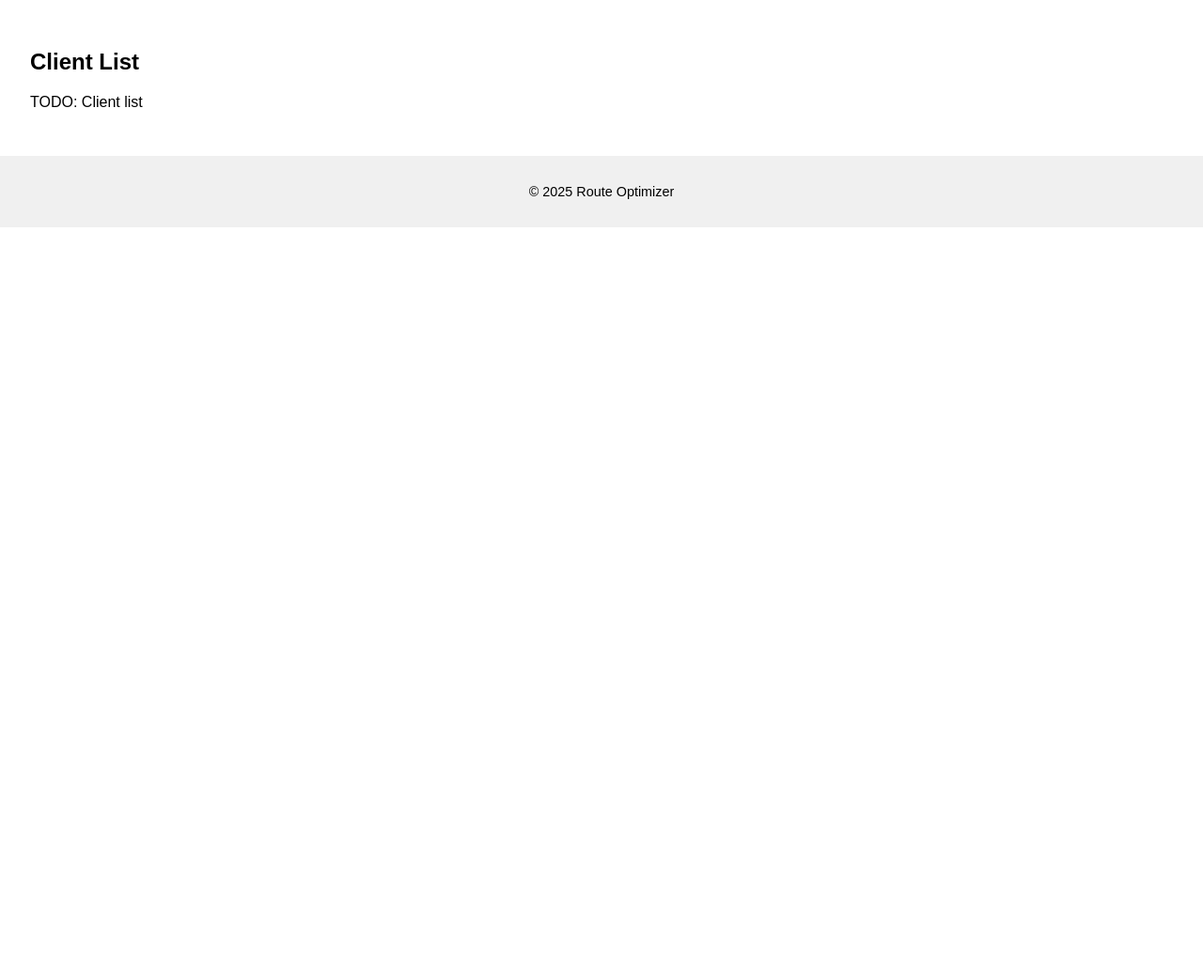
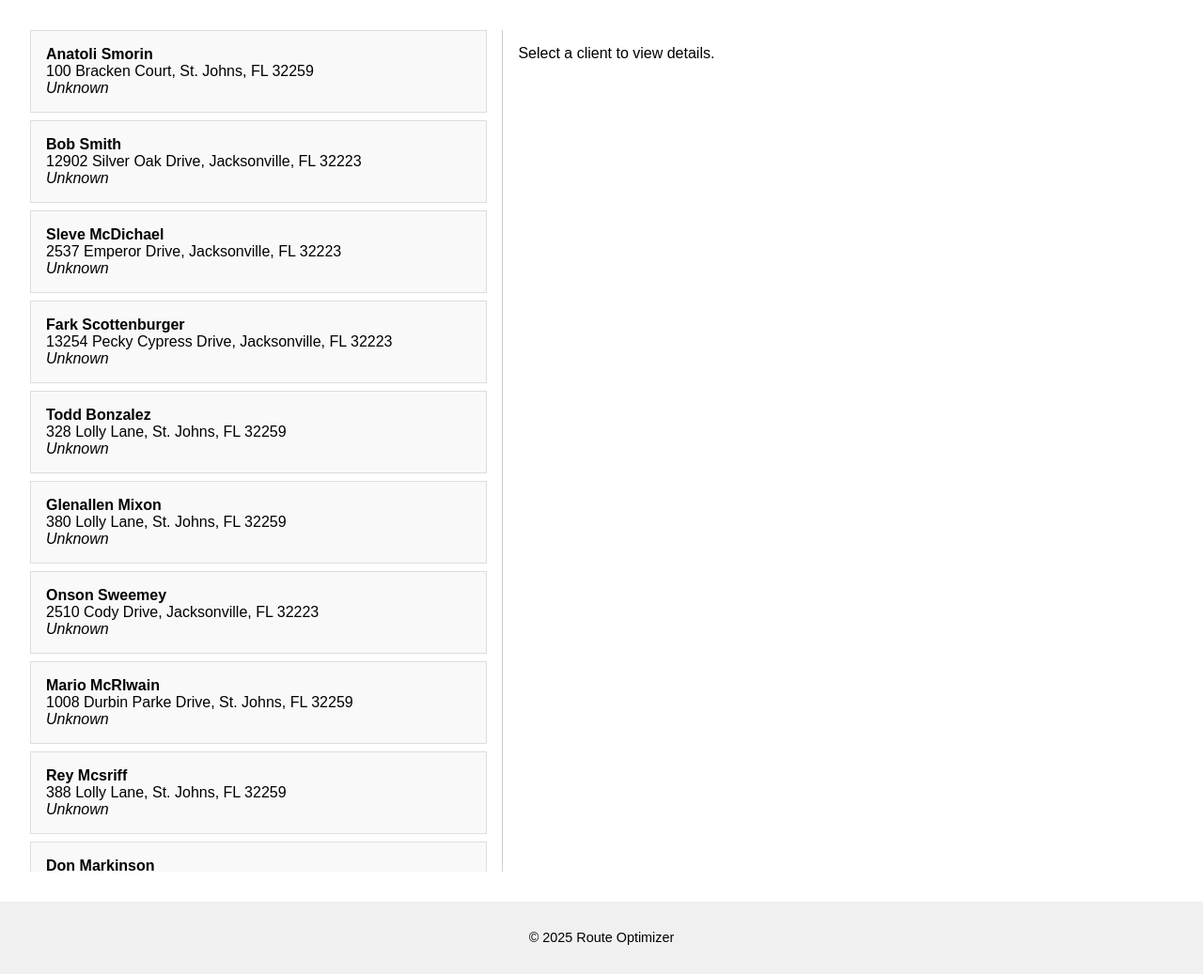
Before and after one commit to caboose1029/route-optimizer, a FastAPI app: page /clients in a window 1280 px wide. Shown: the part 130-1167 px from the top of the page at 94% size. Before the commit the page ends 372 px from the top, so only its background shows below. Run offline with FastAPI, Linux system fonts and the light colour scheme.

Commit message:
added id based client model

```diff
--- a/src/route_optimizer/data/sample_owner_operator/clients/client_001.json
+++ b/src/route_optimizer/data/sample_owner_operator/clients/00001.json
@@ -1,5 +1,6 @@
 {
-  "name": "client_001",
+  "id": "00001",
+  "name": "Bob Smith",
   "lat": 30.1567254,
   "lon": -81.6668055,
   "address": "12902 Silver Oak Drive, Jacksonville, FL 32223",
--- a/src/route_optimizer/data/sample_owner_operator/clients/client_002.json
+++ b/src/route_optimizer/data/sample_owner_operator/clients/00002.json
@@ -1,5 +1,6 @@
 {
-  "name": "client_002",
+  "id": "00002",
+  "name": "Don Markinson",
   "lat": 30.1504218,
   "lon": -81.6685774,
   "address": "13150 Rivergate Lane, Jacksonville, FL 32223",
--- a/src/route_optimizer/data/sample_owner_operator/clients/client_003.json
+++ b/src/route_optimizer/data/sample_owner_operator/clients/00003.json
@@ -1,5 +1,6 @@
 {
-  "name": "client_003",
+  "id": "00003",
+  "name": "Fark Scottenburger",
   "lat": 30.14725959999999,
   "lon": -81.66637,
   "address": "13254 Pecky Cypress Drive, Jacksonville, FL 32223",
--- a/src/route_optimizer/data/sample_owner_operator/clients/client_004.json
+++ b/src/route_optimizer/data/sample_owner_operator/clients/00004.json
@@ -1,5 +1,6 @@
 {
-  "name": "client_004",
+  "id": "00004",
+  "name": "Sleve McDichael",
   "lat": 30.1479452,
   "lon": -81.64406079999999,
   "address": "2537 Emperor Drive, Jacksonville, FL 32223",
--- a/src/route_optimizer/data/sample_owner_operator/clients/client_005.json
+++ b/src/route_optimizer/data/sample_owner_operator/clients/00005.json
@@ -1,5 +1,6 @@
 {
-  "name": "client_005",
+  "id": "00005",
+  "name": "Onson Sweemey",
   "lat": 30.1461919,
   "lon": -81.64430620000002,
   "address": "2510 Cody Drive, Jacksonville, FL 32223",
--- a/src/route_optimizer/data/sample_owner_operator/clients/client_006.json
+++ b/src/route_optimizer/data/sample_owner_operator/clients/00006.json
@@ -1,5 +1,6 @@
 {
-  "name": "client_006",
+  "id": "00006",
+  "name": "Todd Bonzalez",
   "lat": 30.1151307,
   "lon": -81.62356989999999,
   "address": "328 Lolly Lane, St. Johns, FL 32259",
--- a/src/route_optimizer/data/sample_owner_operator/clients/client_007.json
+++ b/src/route_optimizer/data/sample_owner_operator/clients/00007.json
@@ -1,5 +1,6 @@
 {
-  "name": "client_007",
+  "id": "00007",
+  "name": "Anatoli Smorin",
   "lat": 30.1137207,
   "lon": -81.62487890000001,
   "address": "100 Bracken Court, St. Johns, FL 32259",
--- a/src/route_optimizer/data/sample_owner_operator/clients/client_008.json
+++ b/src/route_optimizer/data/sample_owner_operator/clients/00008.json
@@ -1,5 +1,6 @@
 {
-  "name": "client_008",
+  "id": "00008",
+  "name": "Rey Mcsriff",
   "lat": 30.1140087,
   "lon": -81.6236076,
   "address": "388 Lolly Lane, St. Johns, FL 32259",
--- a/src/route_optimizer/data/sample_owner_operator/clients/client_009.json
+++ b/src/route_optimizer/data/sample_owner_operator/clients/00009.json
@@ -1,5 +1,6 @@
 {
-  "name": "client_009",
+  "id": "00009",
+  "name": "Glenallen Mixon",
   "lat": 30.1138157,
   "lon": -81.62397899999999,
   "address": "380 Lolly Lane, St. Johns, FL 32259",
--- a/src/route_optimizer/data/sample_owner_operator/clients/client_010.json
+++ b/src/route_optimizer/data/sample_owner_operator/clients/00010.json
@@ -1,5 +1,6 @@
 {
-  "name": "client_010",
+  "id": "00010",
+  "name": "Mario McRlwain",
   "lat": 30.1504218,
   "lon": -81.6685774,
   "address": "1008 Durbin Parke Drive, St. Johns, FL 32259",
--- a/src/route_optimizer/models/client.py
+++ b/src/route_optimizer/models/client.py
@@ -2,6 +2,7 @@ from pydantic import BaseModel
 from typing import Optional
 
 class Client(BaseModel):
+    id: str
     name: str
     lat: Optional[float]
     lon: Optional[float]
--- a/src/route_optimizer/services/client_manager.py
+++ b/src/route_optimizer/services/client_manager.py
@@ -5,9 +5,11 @@ from route_optimizer.models.client import Client
 from route_optimizer.models.company import Company
 
 class ClientManager:
+
     def __init__(self, company: Company):
         self.company = company
         self.clients_path = self.company.get_path("clients")
+
 
     def load_all_clients(self) -> List[Client]:
         clients = []
@@ -29,3 +31,15 @@ class ClientManager:
 
     def client_ids(self) -> List[str]:
         return [f.stem for f in self.clients_path.glob("*.json")]
+
+
+    def get_next_client_id(self) -> str:
+        existing_ids = [int(f.stem) for f in self.clients_path.glob("*.json") if f.stem.isdigit()]
+        next_id = max(existing_ids, default=0) + 1
+        return f"{next_id:05d}"
+
+
+    def save_client(self, client: Client):
+        file_path = self.clients_path / f"{client.id}.json"
+        with open(file_path, "w") as f:
+            json.dump(client.model_dump(), f, indent=2)
--- /dev/null
+++ b/src/route_optimizer/static/js/clients.js
@@ -0,0 +1,28 @@
+window.addEventListener("DOMContentLoaded", () => {
+    fetch("/data")  // eventually /data/{company_id}
+        .then(res => res.json())
+        .then(clients => {
+            const list = document.getElementById("client-list");
+            const detail = document.getElementById("client-detail");
+
+            clients.forEach(client => {
+                const card = document.createElement("div");
+                card.classList.add("client-card");
+                card.innerHTML = `<strong>${client.name}</strong><br>${client.address || ''}<br><em>${client.type || 'Unknown'}</em>`;
+
+                card.addEventListener("click", () => {
+                    detail.innerHTML = `
+                        <h2>${client.name}</h2>
+                        <p><strong>Address:</strong> ${client.address}</p>
+                        <p><strong>Type:</strong> ${client.type || 'N/A'}</p>
+                        <p><strong>Priority:</strong> ${client.priority || 'N/A'}</p>
+                        <p><strong>Last Mowed:</strong> ${client.days_since_last_mow || 'N/A'} days ago</p>
+                        <p><strong>Yard Size:</strong> ${client.yard_size_sqft || 'N/A'} sq ft</p>
+                        <p><strong>Income/hr:</strong> $${client.hourly_income || 'N/A'}</p>
+                    `;
+                });
+
+                list.appendChild(card);
+            });
+        });
+});
--- a/src/route_optimizer/templates/clients.html
+++ b/src/route_optimizer/templates/clients.html
@@ -1,8 +1,43 @@
 {% extends "base.html" %}
-
-{% block title %}Home - Route Optimizer{% endblock %}
+{% block title %}Clients{% endblock %}
 
 {% block content %}
-    <h2>Client List</h2>
-    <p>TODO: Client list</p>
+<div class="client-page">
+    <div class="client-list" id="client-list">
+        <!-- Cards will go here -->
+    </div>
+    <div class="client-detail" id="client-detail">
+        <p>Select a client to view details.</p>
+    </div>
+</div>
 {% endblock %}
+
+{% block head_extra %}
+<style>
+.client-page {
+    display: flex;
+    gap: 1rem;
+}
+.client-list {
+    width: 40%;
+    max-height: 80vh;
+    overflow-y: auto;
+}
+.client-detail {
+    flex-grow: 1;
+    border-left: 1px solid #ccc;
+    padding-left: 1rem;
+}
+.client-card {
+    padding: 1rem;
+    border: 1px solid #ddd;
+    margin-bottom: 0.5rem;
+    cursor: pointer;
+    background: #f9f9f9;
+}
+.client-card:hover {
+    background: #e9f7ff;
+}
+</style>
+<script defer src="/static/js/clients.js"></script>
+{% endblock %}
```
